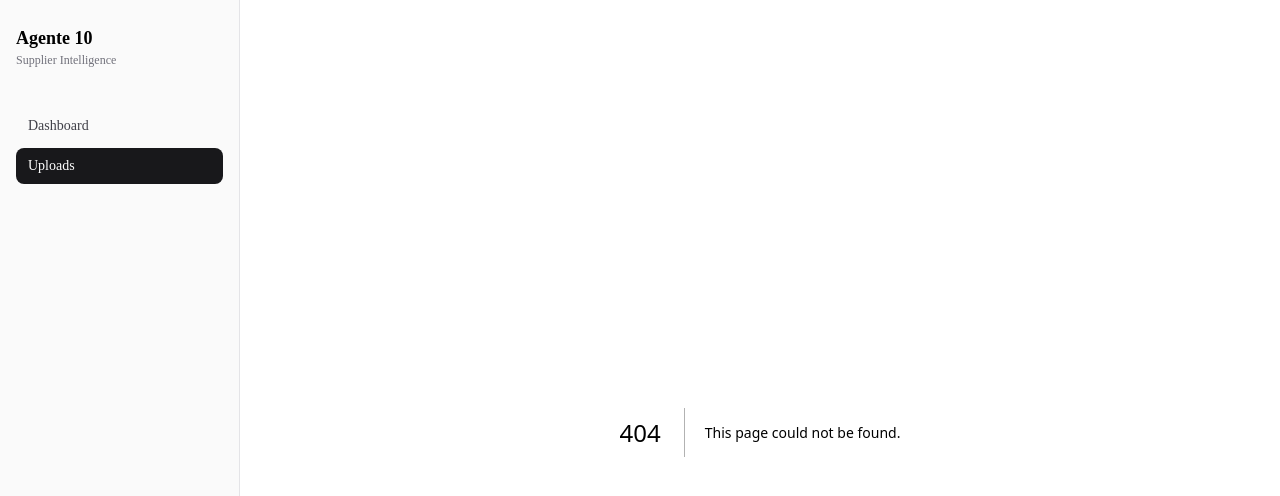
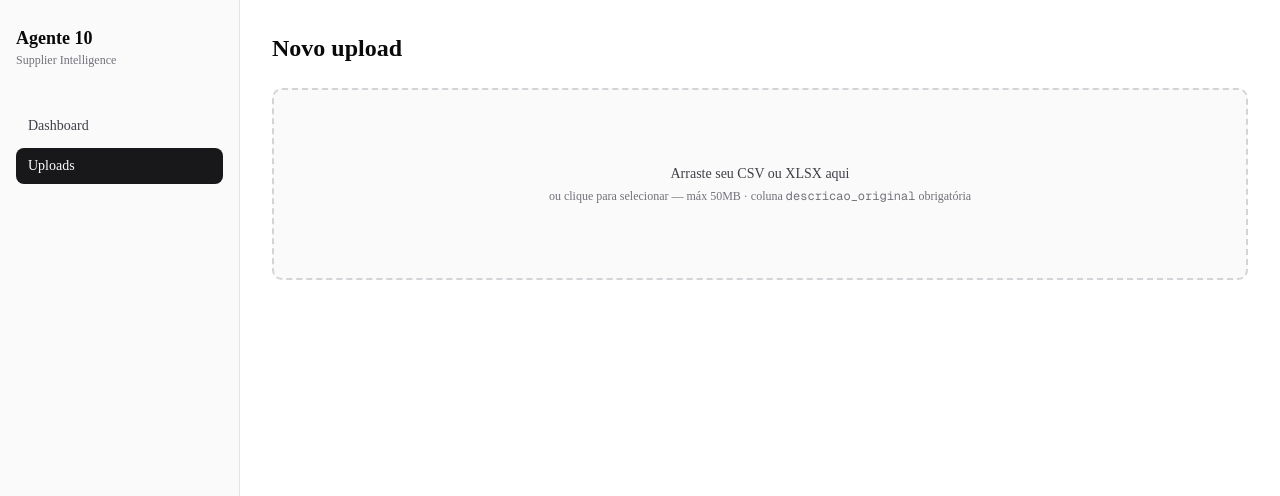
Before and after one commit to PROGPTBR/agente10-supplier-intelligence, a Next.js app in the folder frontend/: page /uploads/new in a window 1280 px wide. Before the commit this address had no page. Shown: the top 496 px of the page. Built offline with nearby package versions, Linux system fonts and the light colour scheme.

Commit message:
feat(frontend): upload new page + UploadDropzone with size/format validation

```diff
--- /dev/null
+++ b/frontend/app/uploads/new/page.tsx
@@ -0,0 +1,25 @@
+"use client";
+
+import { useRouter } from "next/navigation";
+import { useCreateUploadMutation } from "../../../lib/api/uploads";
+import { UploadDropzone } from "../../../components/upload/UploadDropzone";
+
+export default function UploadNewPage() {
+  const router = useRouter();
+  const { mutate, isPending, error } = useCreateUploadMutation();
+
+  function onFile(file: File) {
+    mutate(file, {
+      onSuccess: (data) => router.push(`/uploads/${data.upload_id}`),
+    });
+  }
+
+  return (
+    <div className="space-y-6">
+      <h1 className="text-2xl font-semibold">Novo upload</h1>
+      <UploadDropzone onFile={onFile} disabled={isPending} />
+      {isPending && <p className="text-sm text-zinc-500">Enviando…</p>}
+      {error && <p className="text-sm text-red-600">{error.message}</p>}
+    </div>
+  );
+}
--- /dev/null
+++ b/frontend/components/upload/UploadDropzone.tsx
@@ -0,0 +1,93 @@
+"use client";
+
+import { useRef, useState, type ChangeEvent, type DragEvent } from "react";
+
+const MAX_BYTES = 50 * 1024 * 1024;
+const ACCEPTED = [".csv", ".xlsx", ".xlsm"];
+
+export interface UploadDropzoneProps {
+  onFile: (file: File) => void;
+  disabled?: boolean;
+}
+
+function validate(file: File): string | null {
+  const ext = file.name.toLowerCase().slice(file.name.lastIndexOf("."));
+  if (!ACCEPTED.includes(ext)) return "Formato inválido — use CSV ou XLSX";
+  if (file.size > MAX_BYTES) return "Arquivo muito grande (>50MB)";
+  return null;
+}
+
+export function UploadDropzone({ onFile, disabled }: UploadDropzoneProps) {
+  const inputRef = useRef<HTMLInputElement>(null);
+  const [hover, setHover] = useState(false);
+  const [error, setError] = useState<string | null>(null);
+
+  function handleFile(file: File) {
+    const err = validate(file);
+    if (err) {
+      setError(err);
+      return;
+    }
+    setError(null);
+    onFile(file);
+  }
+
+  function onChange(e: ChangeEvent<HTMLInputElement>) {
+    const file = e.target.files?.[0];
+    if (file) handleFile(file);
+  }
+
+  function onDrop(e: DragEvent<HTMLDivElement>) {
+    e.preventDefault();
+    setHover(false);
+    const file = e.dataTransfer.files?.[0];
+    if (file) handleFile(file);
+  }
+
+  return (
+    <div className="space-y-2">
+      <div
+        onDragOver={(e) => {
+          e.preventDefault();
+          setHover(true);
+        }}
+        onDragLeave={() => setHover(false)}
+        onDrop={onDrop}
+        onClick={() => !disabled && inputRef.current?.click()}
+        onKeyDown={(e) => {
+          if ((e.key === "Enter" || e.key === " ") && !disabled) {
+            e.preventDefault();
+            inputRef.current?.click();
+          }
+        }}
+        role="button"
+        tabIndex={0}
+        aria-disabled={disabled}
+        className={`flex h-48 cursor-pointer items-center justify-center rounded-lg border-2 border-dashed text-center transition ${
+          hover
+            ? "border-emerald-500 bg-emerald-50"
+            : "border-zinc-300 bg-zinc-50"
+        } ${disabled ? "cursor-not-allowed opacity-50" : ""}`}
+      >
+        <div>
+          <p className="text-sm font-medium text-zinc-700">
+            Arraste seu CSV ou XLSX aqui
+          </p>
+          <p className="mt-1 text-xs text-zinc-500">
+            ou clique para selecionar — máx 50MB · coluna{" "}
+            <code>descricao_original</code> obrigatória
+          </p>
+        </div>
+        <input
+          ref={inputRef}
+          type="file"
+          accept={ACCEPTED.join(",")}
+          className="hidden"
+          onChange={onChange}
+          aria-label="Arquivo de catálogo"
+        />
+      </div>
+      {error && <p className="text-sm text-red-600">{error}</p>}
+    </div>
+  );
+}
```
Also changed, not shown: 1 other file (tests, documents, lock files or other folders).
